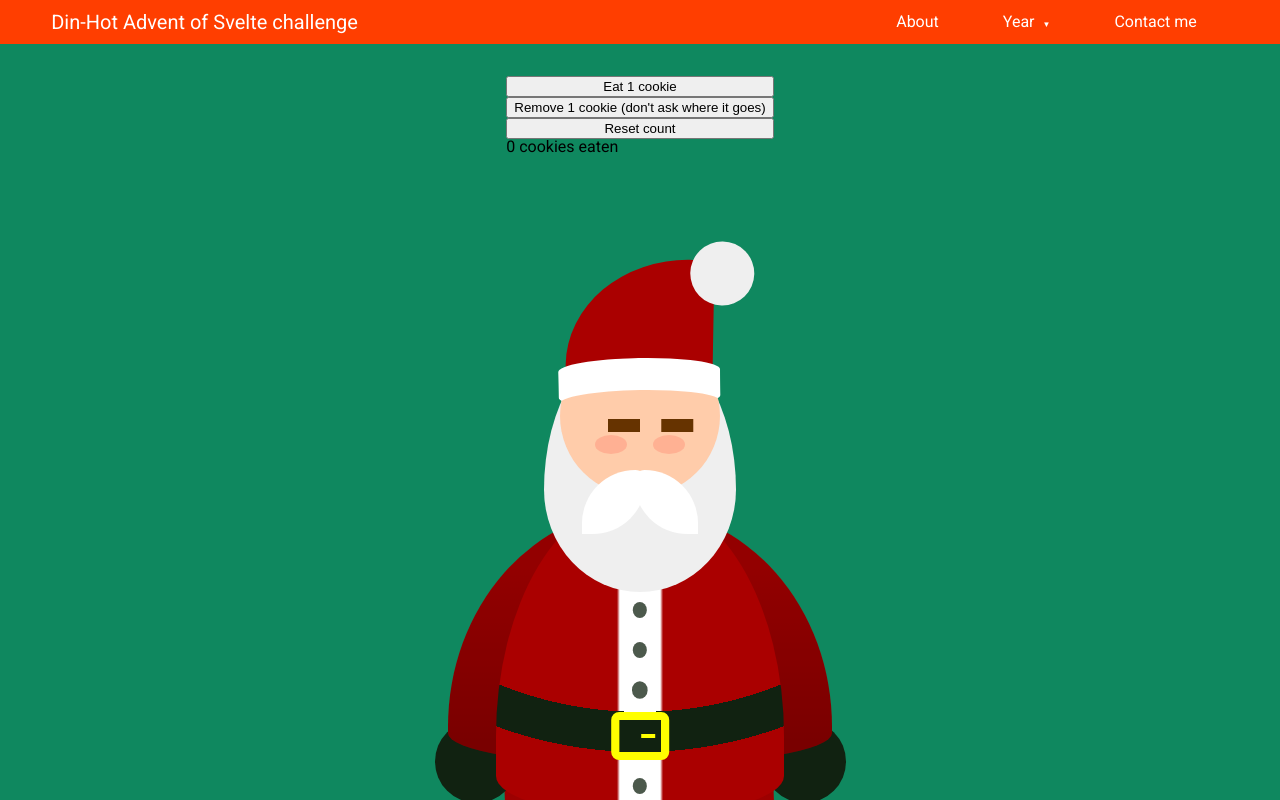
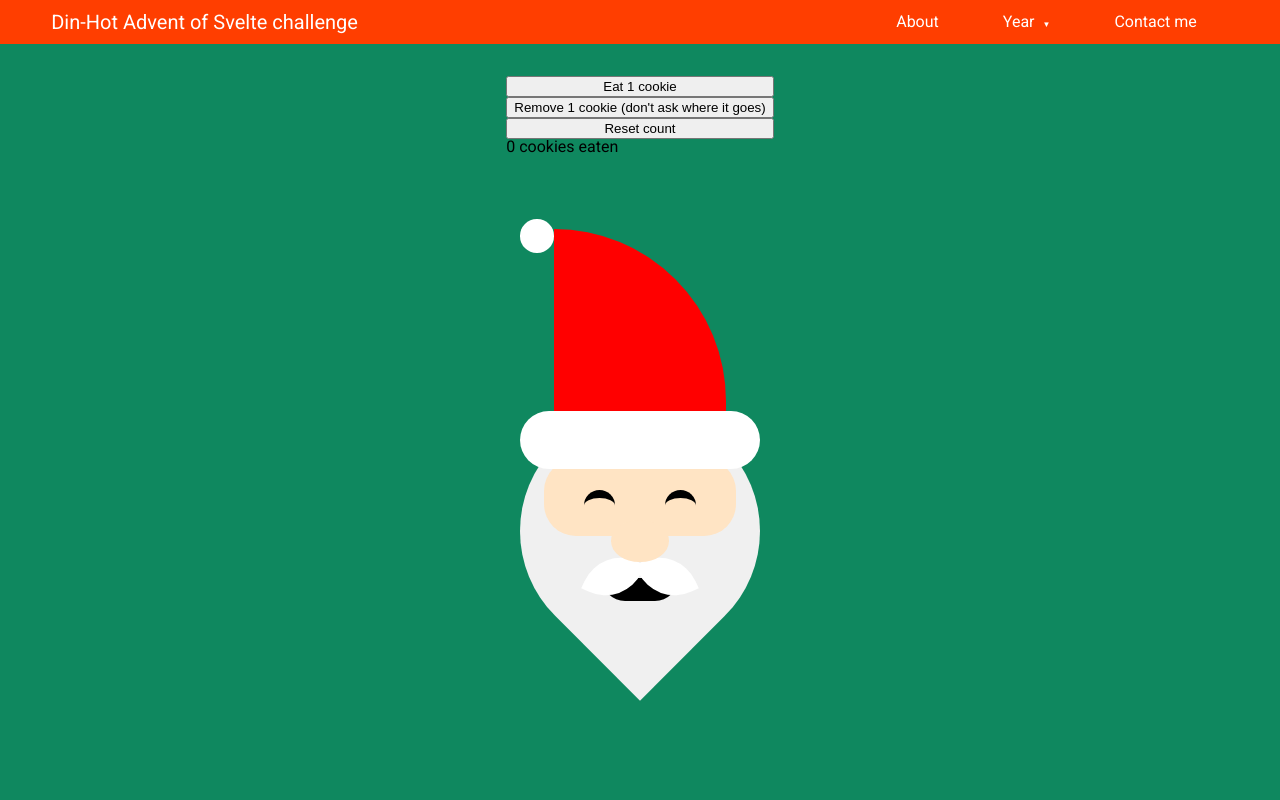
Before and after one commit to Din-Hot/din-hot-AdventOfSvelte, a SvelteKit app: page /solutions/2023/2 in a window 1280 px wide. Shown: the top 800 px of the page. Built offline with nearby package versions, Linux system fonts and the light colour scheme.

Commit message:
feat: "changed look of santa"

```diff
--- a/src/routes/solutions/2023/2/+page.svelte
+++ b/src/routes/solutions/2023/2/+page.svelte
@@ -35,41 +35,34 @@
 		<button on:click={() => cookie('reset')}>Reset count</button>
 		<p>{cookiesEaten} cookies eaten</p>
 	</div>
-	<div class="santa">
-		<div class="cartoon drawing">
-			<div class="leg one"></div>
-			<div class="leg two"></div>
-			<div class="hands r"></div>
-			<div class="arm"></div>
-			<div class="body">
-				<div class="belt"></div>
-				<div class="suitbuttons r"></div>
+
+	<div class="santa-container">
+		<div class="santa">
+			<div class="beard"></div>
+			<div class="head">
+				<div class="eye1"></div>
+				<div class="eye2"></div>
+				<div class="nose"></div>
+				<div class="mouth"></div>
 			</div>
-			<div class="longbeard"></div>
-			<div class="face r"></div>
-			<div class="mustacheleft" style="transform: rotate(-{cookiesEaten}deg);"></div>
-			<div
-				class="mustacheright"
-				style="transform: translate(-100%, 0) rotate({cookiesEaten}deg);"
-			></div>
-			<div class="cheeks r"></div>
-			<div
-				class="eyes r"
-				style="border-radius: 0; width: {level}%; {cookiesEaten > 20 && 'border-radius: 100%;'}"
-			></div>
-			<div class="hat one drawing"></div>
+			<div class="mustache-left"></div>
+			<div class="mustache-right"></div>
+			<div class="hat-top"></div>
+			<div class="hat-bottom"></div>
+			<div class="hat-ball"></div>
 		</div>
 	</div>
 </main>
 
 <style>
 	main {
-		height: fit-content;
+		height: 100vh;
 		display: flex;
 		justify-content: space-between;
 		align-items: center;
 		background-color: #0f885f;
 		flex-direction: column;
+		gap: 2rem;
 	}
 
 	.controls {
@@ -78,228 +71,121 @@
 		padding: 2rem;
 	}
 
+	.santa-container {
+		margin-bottom: 20rem;
+	}
 	.santa {
-		height: 50rem;
+		display: flex;
+		position: relative;
+		height: 30rem;
 		width: 30rem;
+		left: 0;
+		right: 0;
+		top: 0;
+		bottom: 0;
 	}
 
-	.cartoon {
-		--skin: #ffccaa;
-		--beard: #efefef;
-		--eyes: #630;
-		--cheeks: #f002;
-		--belt: #121;
-		--belt-buckle: yellow;
-		--suit: #a00;
+	.beard {
+		background-color: rgb(240, 240, 240);
+		position: absolute;
+		height: 50%;
+		width: 50%;
+		top: 40%;
+		left: 25%;
+		border-radius: 0 50% 50% 50%;
+		transform: rotate(-135deg);
 	}
 
-	.cartoon {
+	.mustache-left,
+	.mustache-right {
 		position: absolute;
-		top: 50%;
-		left: 50%;
-		transform: translate(-50%, -20%);
-		width: 80vmin;
-		height: 80vmin;
+		width: 10%;
+		height: 10%;
+		background-color: white;
+		border-radius: 100% 20% 100% 0;
+		top: 72%;
+		left: 41%;
+		transform-origin: top right;
+		z-index: 3;
+		transform: rotate(25deg);
 	}
 
-	.cartoon div {
-		position: absolute;
-		box-sizing: border-box;
-	}
-
-	.r {
-		border-radius: 100%;
-	}
-	.drawing::before,
-	.one::after {
-		content: '';
-		display: block;
-		position: absolute;
-		box-sizing: border-box;
-	}
-
-	.two::after {
-		content: '';
-		display: block;
-		position: absolute;
-		box-sizing: border-box;
-	}
-
-	.face {
-		width: 25%;
-		height: 25%;
-		background: var(--skin);
-		top: 10%;
-		left: 50%;
-		transform: translate(-50%, 0);
-	}
-
-	.longbeard {
-		width: 30%;
-		height: 40%;
-		background: var(--beard);
-		top: 10%;
-		left: 50%;
-		transform: translate(-50%, 0);
-		border-radius: 100% / 120% 120% 80% 80%;
-	}
-
-	.mustacheleft,
-	.mustacheright {
-		width: 10%;
-		height: 10%;
-		background: #fff;
-		border-radius: 100% 20% 100% 0;
-		top: 31%;
-		left: 51%;
-		transform-origin: top right;
-	}
-
-	.mustacheleft {
+	.mustache-left {
 		left: 49%;
 		border-radius: 20% 100% 0 100%;
 		transform-origin: top left;
+		transform: rotate(-25deg);
+	}
+	.head {
+		background-color: bisque;
+		position: absolute;
+		height: 16%;
+		width: 40%;
+		top: 50%;
+		left: 30%;
+		border-radius: 2rem;
 	}
 
-	.eyes {
-		width: 2%;
-		height: 2%;
-		background: var(--eyes);
-		top: 23%;
-		left: 45%;
+	.hat-top {
+		position: absolute;
+		background-color: red;
+		height: 40%;
+		width: 36%;
+		top: 2%;
+		left: 32%;
+		border-radius: 0 20rem 0 0;
 	}
-	.eyes {
-		width: 2%;
-		height: 2%;
-		background: var(--eyes);
-		top: 23%;
-		left: 45%;
-		box-shadow: 6.66vmin 0 var(--eyes);
+	.hat-ball {
+		position: absolute;
+		background-color: white;
+		width: 7%;
+		height: 7%;
+		left: 25%;
+		border-radius: 50%;
 	}
 
-	.cheeks {
-		width: 5%;
-		height: 3%;
-		background: var(--cheeks);
-		top: 25.5%;
-		left: 43%;
-		box-shadow: 7.25vmin 0 var(--cheeks);
+	.hat-bottom {
+		position: absolute;
+		height: 12%;
+		width: 50%;
+		background-color: white;
+		top: 40%;
+		left: 25%;
+		border-radius: 4rem;
 	}
 
-	.body {
-		width: 45%;
-		height: 50%;
-		background: var(--suit);
-		border-radius: 100% / 150% 150% 25% 25%;
-		top: 35%;
-		left: 50%;
-		transform: translate(-50%, 0);
-		background-image: radial-gradient(
-				circle at 50% -50%,
-				transparent 75%,
-				var(--belt) 0 83%,
-				transparent 0
-			),
-			linear-gradient(to right, transparent 42%, white 43% 57%, transparent 58%);
+	.eye1,
+	.eye2 {
+		position: inherit;
+		height: 30%;
+		width: 16%;
+		border-top: 0.5rem solid black;
+		border-radius: 5rem 5rem 0 0;
+		top: 40%;
 	}
-
-	.arm {
-		width: 60%;
-		height: 40%;
-		background: #a00;
-		border-radius: 100% / 170% 170% 25% 25%;
-		top: 37%;
-		left: 50%;
-		transform: translate(-50%, 0);
-		box-shadow: inset 0 0 0 10vmin #0002;
-		background-image: linear-gradient(transparent 20%, #0003);
+	.eye1 {
+		left: 21%;
 	}
-
-	.belt {
-		width: 20%;
-		height: 15%;
-		border: 1vmin solid var(--belt-buckle);
-		border-radius: 1vmin;
-		top: 75%;
-		left: 50%;
-		transform: translate(-50%, -50%);
-		background: var(--belt-buckle);
-		box-shadow: inset 1vmin 0 0 1.75vmin var(--belt);
+	.eye2 {
+		left: 63%;
 	}
-
-	.suitbuttons {
-		width: 5%;
-		height: 5%;
-		background: var(--belt);
-		color: var(--belt);
-		top: 33%;
-		left: 50%;
-		transform: translate(-50%, 0);
-		box-shadow:
-			0 5vmin,
-			0 10vmin 0 0.1vmin,
-			0 22vmin;
-		opacity: 0.75;
+	.nose {
+		position: inherit;
+		background-color: bisque;
+		height: 54%;
+		width: 30%;
+		border-radius: 50%;
+		top: 80%;
+		left: 35%;
+		z-index: 4;
 	}
-
-	.hat {
-		width: 23%;
-		height: 20%;
-		background: var(--suit);
-		border-radius: 100% 20% 0 0;
-		top: -2%;
-		left: 50%;
-		transform: translate(-50%, 0) rotate(1deg);
-	}
-
-	.hat::before {
-		width: 110%;
-		height: 40%;
-		border-radius: 100% / 50%;
-		bottom: -17%;
-		left: -5%;
-		box-shadow: inset 0 4vmin white;
-		transform: rotate(-2deg);
-	}
-
-	.hat::after {
-		width: 8vmin;
-		height: 8vmin;
-		border-radius: 50%;
-		background: var(--beard);
-		right: -5vmin;
-		top: -15%;
-	}
-
-	.hands {
-		width: 13%;
-		height: 13%;
-		background: var(--belt);
-		top: 70%;
-		left: 18%;
-		box-shadow: 41vmin 0 var(--belt);
-	}
-
-	.leg {
-		width: 19%;
-		height: 25%;
-		background: var(--suit);
-		transform: skew(2deg);
-		top: 75%;
-		left: 29%;
-		background-image: linear-gradient(#0002, transparent 70%, var(--belt) 0);
-	}
-
-	.leg + .leg {
-		left: 52%;
-	}
-
-	.leg::after {
-		width: 110%;
-		height: 20%;
-		background: black;
-		bottom: 0;
-		left: -6%;
-		border-radius: 10vmin 10vmin 0 0;
+	.mouth {
+		position: inherit;
+		background-color: black;
+		height: 30%;
+		width: 40%;
+		border-radius: 0 0 5rem 5rem;
+		top: 155%;
+		left: 30%;
 	}
 </style>
```
